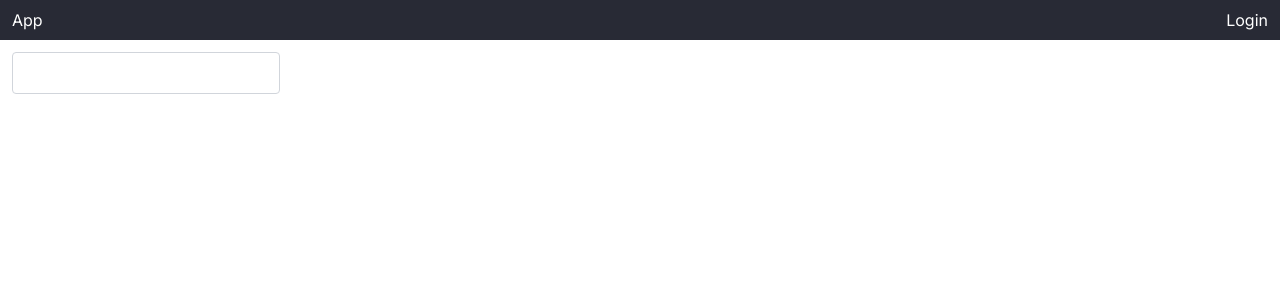
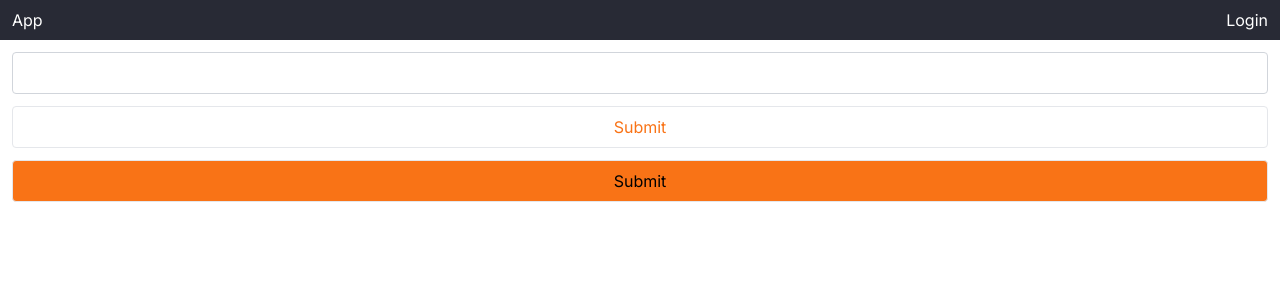
Before and after one commit to vietnt94v/react-creative, a Next.js app: page / in a window 1280 px wide. Shown: the top 300 px of the page. Built offline with nearby package versions, Linux system fonts and the light colour scheme.

Commit message:
component Button config prop css

```diff
--- /dev/null
+++ b/app/components/button/Button.tsx
@@ -0,0 +1,92 @@
+import React from 'react'
+import IButton from '../../models/Button'
+import Spinner from '../icons/Spinner'
+
+const Button: React.FC<IButton> = ({
+  children,
+  label,
+  className,
+  type = 'button',
+  variant = 'solid',
+  color = 'primary',
+  size = 'medium',
+  onClick,
+  onFocus,
+  onBlur,
+  onMouseEnter,
+  onMouseLeave,
+  disabled,
+  isLoading,
+  isActive,
+  icon,
+  iconPosition = 'left',
+  style,
+}) => {
+  const content = (
+    <>
+      {icon && iconPosition === 'left' && <span className='me-1'>{icon}</span>}
+      {children ?? label}
+      {icon && iconPosition === 'right' && <span className='ms-1'>{icon}</span>}
+    </>
+  )
+
+  const variantClassMap: Record<string, string> = {
+    solid: '',
+    outline: 'bg-transparent',
+  }
+
+  const colorClassMap: Record<string, string> = {
+    gray: 'bg-gray-500 hover:bg-gray-300',
+    red: 'bg-red-500 hover:bg-red-300',
+    orange: 'bg-orange-500 hover:bg-orange-300',
+    yellow: 'bg-yellow-500 hover:bg-yellow-300',
+    green: 'bg-green-500 hover:bg-green-300',
+    teal: 'bg-teal-500 hover:bg-teal-300',
+    blue: 'bg-blue-500 hover:bg-blue-300',
+    cyan: 'bg-cyan-500 hover:bg-cyan-300',
+    purple: 'bg-purple-500 hover:bg-purple-300',
+    pink: 'bg-pink-500 hover:bg-pink-300',
+    accent: 'bg-accent-500 hover:bg-accent-300',
+  }
+
+  const sizeClassMap: Record<string, string> = {
+    small: 'text-sm',
+    medium: 'text-base',
+    large: 'text-xl',
+  }
+
+  const getButtonClass = (variant: string, color: string) => {
+    if (variant === 'outline') {
+      const colorClassMapArray = colorClassMap[color].split(' ')
+      const [backgound, hoverBackground] = colorClassMapArray
+      const newBorderColor = backgound.replace('bg-', 'border-')
+      const newTextColor = backgound.replace('bg-', 'text-')
+      const newHoverColor = backgound.replace('bg-', 'hover:bg-').replace('-500', '-300')
+
+      return `${newBorderColor} ${newHoverColor} ${newTextColor}`
+    }
+    return colorClassMap[color] || ''
+  }
+
+  const buttonClass = `px-4 py-2 rounded transition border ${getButtonClass(
+    variant,
+    color,
+  )} ${sizeClassMap[size] ?? ''}`
+  return (
+    <button
+      type={type}
+      className={`${buttonClass} ${className ?? ''}`}
+      onClick={onClick}
+      onFocus={onFocus}
+      onBlur={onBlur}
+      onMouseEnter={onMouseEnter}
+      onMouseLeave={onMouseLeave}
+      disabled={disabled || isLoading}
+      style={style}
+    >
+      {isLoading ? <Spinner /> : null} {content}
+    </button>
+  )
+}
+
+export default Button
--- /dev/null
+++ b/app/components/button/index.ts
@@ -0,0 +1,3 @@
+import Button from './Button'
+
+export default Button
--- /dev/null
+++ b/app/components/icons/Spinner.tsx
@@ -0,0 +1,9 @@
+import React from 'react'
+
+const Spinner = () => {
+  return (
+    <div className='inline-block border-2 border-t-blue-100 border-blue-500 size-4 rounded-full animate-spin'></div>
+  )
+}
+
+export default Spinner
--- a/app/components/input/Input.tsx
+++ b/app/components/input/Input.tsx
@@ -1,7 +1,9 @@
-import React from 'react';
-import IInput from '../../models/Input';
+import React from 'react'
+import IInput from '../../models/Input'
 
 const Input = ({
+  className,
+  id,
   value = '',
   placeholder = '',
   onChange,
@@ -11,11 +13,13 @@ const Input = ({
 }: IInput) => {
   const handleKeyDown = (e: React.KeyboardEvent<HTMLInputElement>) => {
     if (e.key === 'Enter' && onEnter) {
-      onEnter();
+      onEnter()
     }
-  };
+  }
   return (
     <input
+      className={`border border-gray-300 rounded px-4 py-2 ${className ?? ''}`}
+      id={id}
       type='text'
       value={value}
       placeholder={placeholder}
@@ -24,7 +28,7 @@ const Input = ({
       onFocus={onFocus}
       onBlur={onBlur}
     />
-  );
-};
+  )
+}
 
-export default Input;
+export default Input
--- a/app/globals.css
+++ b/app/globals.css
@@ -2,14 +2,6 @@
 @tailwind components;
 @tailwind utilities;
 
-input {
-  @apply border border-gray-300 rounded px-4 py-2;
-}
-
-button {
-  @apply bg-blue-500 text-white rounded px-4 py-2 disabled:opacity-50 disabled:cursor-not-allowed;
-}
-
 .container {
   @apply mx-auto px-3;
 }
--- a/app/home/page.tsx
+++ b/app/home/page.tsx
@@ -1,29 +1,41 @@
-'use client';
-import React, { useState } from 'react';
-import Input from '../components/input/Input';
+'use client'
+import React, { useState } from 'react'
+import Input from '../components/input/Input'
+import Button from '../components/button/Button'
 
 const Home = () => {
-  const [inputValue, setInputValue] = useState<string>('');
+  const [inputValue, setInputValue] = useState<string>('')
+  const [isLoadingSubmit, setIsLoadingSubmit] = useState<boolean>(false)
 
   const handleChange = (value: string) => {
-    setInputValue(value);
-  };
+    setInputValue(value)
+  }
 
   const handleEnter = () => {
-    setInputValue('');
-  };
+    setIsLoadingSubmit(true)
+    setTimeout(() => {
+      setIsLoadingSubmit(false)
+    }, 2000)
+    setInputValue('')
+  }
 
   return (
     <>
       <div className='container pt-3'>
-        <Input
-          value={inputValue}
-          onChange={handleChange}
-          onEnter={handleEnter}
-        />
+        <div className='flex flex-col space-y-3'>
+          <Input
+            value={inputValue}
+            onChange={handleChange}
+            onEnter={handleEnter}
+          />
+          <Button variant='outline' color='orange'>
+            Submit
+          </Button>
+          <Button color='orange'>Submit</Button>
+        </div>
       </div>
     </>
-  );
-};
+  )
+}
 
-export default Home;
+export default Home
--- /dev/null
+++ b/app/models/Button.ts
@@ -0,0 +1,40 @@
+interface IButton {
+  // Basic
+  children?: React.ReactNode
+  label?: string
+  className?: string
+  type?: 'button' | 'submit' | 'reset'
+  variant?: 'solid' | 'outline'
+  color?:
+    | 'gray'
+    | 'red'
+    | 'orange'
+    | 'yellow'
+    | 'green'
+    | 'teal'
+    | 'blue'
+    | 'cyan'
+    | 'purple'
+    | 'pink'
+    | 'accent'
+  size?: 'small' | 'medium' | 'large'
+
+  // Behavior
+  onClick?: () => void
+  onFocus?: () => void
+  onBlur?: () => void
+  onMouseEnter?: () => void
+  onMouseLeave?: () => void
+
+  // State
+  disabled?: boolean
+  isLoading?: boolean
+  isActive?: boolean
+
+  // Advanced
+  icon?: React.ReactNode
+  iconPosition?: 'left' | 'right'
+  style?: React.CSSProperties
+}
+
+export default IButton
```
Also changed, not shown: app/models/Input.ts (+8 -6 lines), app/assets/images/snipnner.svg (added).
